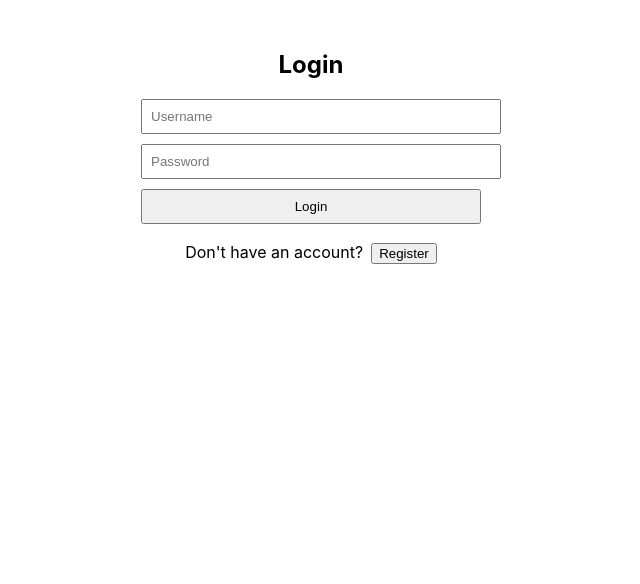
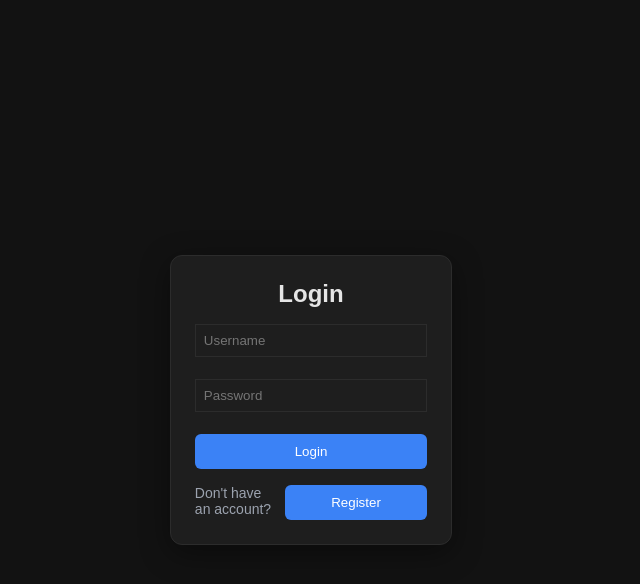
Before and after one commit to blackbook98/worthy-papercuts, a React (Create React App) app: page / in a window 1280 px wide. Shown: the top 584 px of the page, without its empty margins (329-969 px from the left). Built offline with nearby package versions, Linux system fonts and the light colour scheme.

Commit message:
Better UI

```diff
--- a/src/App.css
+++ b/src/App.css
@@ -1,38 +1,100 @@
-.App {
-  text-align: center;
+/* Reset */
+* {
+  margin: 0;
+  padding: 0;
+  box-sizing: border-box;
 }
 
-.App-logo {
-  height: 40vmin;
-  pointer-events: none;
+/* Dark theme variables */
+:root {
+  --bg: #121212;
+  --card: #1e1e1e;
+  --border: #2c2c2c;
+  --text: #e5e5e5;
+  --muted: #9ca3af;
+  --accent: #3b82f6;
 }
 
-@media (prefers-reduced-motion: no-preference) {
-  .App-logo {
-    animation: App-logo-spin infinite 20s linear;
-  }
+/* Apply globally */
+body {
+  background-color: var(--bg);
+  color: var(--text);
+  font-family: sans-serif;
 }
 
-.App-header {
-  background-color: #282c34;
-  min-height: 100vh;
+/* Root wrapper */
+.app {
+  height: 100vh;              /* full viewport height */
+  display: flex;
+  justify-content: center;    /* horizontal center */
+  align-items: center;        /* vertical center */
+  background-color: var(--bg);
+}
+
+/* Common elements */
+input {
+  width: 100%;
+  padding: 8px;
+  margin-bottom: 10px;
+  background-color: var(--card);
+  color: var(--text);
+  border: 1px solid var(--border);
+}
+
+button {
+  background-color: var(--accent);
+  color: white;
+  border: none;
+  padding: 10px 14px;
+  border-radius: 6px;
+  cursor: pointer;
+}
+
+button:hover {
+  opacity: 0.9;
+}
+
+.card {
+  width: 100%;
+  padding: 24px;
+  background-color: var(--card);
+  border-radius: 12px;
+  border: 1px solid var(--border);
+  box-shadow: 0 8px 30px rgba(0, 0, 0, 0.4);
+}
+
+.card form {
   display: flex;
   flex-direction: column;
-  align-items: center;
-  justify-content: center;
-  font-size: calc(10px + 2vmin);
-  color: white;
+  gap: 12px;
 }
 
-.App-link {
-  color: #61dafb;
+.card input {
+  width: 100%;
 }
 
-@keyframes App-logo-spin {
-  from {
-    transform: rotate(0deg);
-  }
-  to {
-    transform: rotate(360deg);
-  }
+.card button {
+  width: 100%;
 }
+
+.card h2 {
+  text-align: center;
+  margin-bottom: 16px;
+}
+
+.auth-container {
+  width: 100%;
+  max-width: 360px;
+}
+
+.auth-switch {
+  display: flex;
+  justify-content: center;
+  gap: 8px;
+  margin-top: 16px;
+}
+
+.info-text {
+  color: var(--muted);
+  font-size: 14px;
+}
--- a/src/App.js
+++ b/src/App.js
@@ -1,17 +1,20 @@
 import React from "react";
 import { BrowserRouter as Router, Routes, Route } from "react-router-dom";
 import LoginRegister from "./Pages/LoginRegister";
-import Dashboard from "./Pages/Dashboard.js"; // Create this component for the next page
+import Dashboard from "./Pages/Dashboard";
+import "./App.css";
 
 function App() {
   return (
+    <div className="app">
       <Router>
         <Routes>
           <Route path="/login" element={<LoginRegister />} />
           <Route path="/dashboard" element={<Dashboard />} />
-        <Route path="*" element={<LoginRegister />} /> {/* Default route */}
+          <Route path="*" element={<LoginRegister />} />
         </Routes>
       </Router>
+    </div>
   );
 }
 
--- a/src/Pages/Dashboard.js
+++ b/src/Pages/Dashboard.js
@@ -1,8 +1,10 @@
 import { useState } from "react";
 import axios from "../helpers/helper_axios";
 import { useNavigate } from "react-router-dom";
+import { useParams } from "react-router-dom";
 
 function Dashboard() {
+  const { userId } = useParams();
   const navigate = useNavigate();
   const [query, setQuery] = useState("");
   const [books, setBooks] = useState([]);
@@ -98,7 +100,7 @@ function Dashboard() {
     let camelMap = {
       toRead: "To Read",
       finished: "Finished",
-      currentlyReading: "Currently Reading",
+      currentlyReading: "Reading",
     };
 
     const listName = Object.keys(bookLists).find((list) =>
@@ -107,6 +109,30 @@ function Dashboard() {
     let current_list =
       listName && camelMap[listName] ? camelMap[listName] : null;
     return current_list;
+  };
+
+  const fetchBookLists = async () => {
+    try {
+      // Replace with your actual API url and params
+      const response = await axios({
+        url: `${process.env.REACT_APP_BE_URL}/lists/byUser?userId=${userId}`,
+        method: "get",
+        data: {
+          user: userId,
+        },
+      });
+      // Rearrange the lists according to type: toRead, finished, currentlyReading
+      const listsData = {
+        toRead: response.data.filter((book) => book.list === "toRead"),
+        finished: response.data.filter((book) => book.list === "finished"),
+        currentlyReading: response.data.filter(
+          (book) => book.list === "currentlyReading"
+        ),
+      };
+      setBookLists(listsData);
+    } catch (e) {
+      console.error("Error fetching book lists", e);
+    }
   };
 
   return (
@@ -177,7 +203,7 @@ function Dashboard() {
                       (b) => b.id === book.id
                     )}
                   >
-                    Currently Reading
+                    Reading
                   </option>
                   <option
                     value="finished"
@@ -198,9 +224,7 @@ function Dashboard() {
       <section style={styles.listsContainer}>
         {["toRead", "currentlyReading", "finished"].map((listName) => (
           <div key={listName} style={styles.listSection}>
-            <h2 style={styles.sectionTitle}>
-              {listName.replace(/([A-Z])/g, " $1").toUpperCase()}
-            </h2>
+            <h2>{listName.replace(/([A-Z])/g, " $1").toUpperCase()}</h2>
             {bookLists[listName].length === 0 ? (
               <p style={{ fontStyle: "italic" }}>No books in this list</p>
             ) : (
@@ -233,7 +257,7 @@ const styles = {
   title: {
     textAlign: "center",
     marginBottom: "1.5rem",
-    color: "#2c3e50",
+    color: "var(--text)",
   },
   searchContainer: {
     display: "flex",
@@ -262,6 +286,7 @@ const styles = {
     borderBottom: "2px solid #34495e",
     paddingBottom: "0.25rem",
     marginBottom: "1rem",
+    color: "var(--text)",
   },
   bookGrid: {
     display: "flex",
@@ -270,6 +295,7 @@ const styles = {
     paddingBottom: "0.5rem",
     WebkitOverflowScrolling: "touch",
     scrollbarWidth: "thin",
+    color: "var(--text)",
   },
   bookCard: {
     border: "1px solid #ddd",
--- a/src/Pages/LoginRegister.js
+++ b/src/Pages/LoginRegister.js
@@ -1,4 +1,4 @@
-import React, { useState } from "react";
+import { useState } from "react";
 import axios from "axios";
 import { useNavigate } from "react-router-dom";
 
@@ -63,21 +63,22 @@ function LoginRegister() {
   };
 
   return (
-    <div
-      style={{ maxWidth: "340px", margin: "50px auto", textAlign: "center" }}
-    >
-      <h2>{isLogin ? "Login" : "Register"}</h2>
+    <div className="app">
+      <div className="auth-container">
+        <div className="card">
+          <h2>{isLogin ? "Login" : "Create an Account"}</h2>
+
           <form onSubmit={isLogin ? handleLogin : handleRegister}>
             {!isLogin && (
               <input
-            type="name"
+                type="text"
                 placeholder="Name"
                 value={userDetails.name}
                 onChange={(e) => updateUserDetails("name", e.target.value)}
                 required
-            style={{ width: "100%", padding: "8px", marginBottom: "10px" }}
               />
             )}
+
             {!isLogin && (
               <input
                 type="email"
@@ -85,45 +86,37 @@ function LoginRegister() {
                 value={userDetails.email}
                 onChange={(e) => updateUserDetails("email", e.target.value)}
                 required
-            style={{ width: "100%", padding: "8px", marginBottom: "10px" }}
               />
             )}
+
             <input
               type="text"
               placeholder="Username"
               value={userDetails.username}
               onChange={(e) => updateUserDetails("username", e.target.value)}
               required
-          style={{ width: "100%", padding: "8px", marginBottom: "10px" }}
             />
+
             <input
               type="password"
               placeholder="Password"
               value={userDetails.password}
               onChange={(e) => updateUserDetails("password", e.target.value)}
               required
-          style={{ width: "100%", padding: "8px", marginBottom: "10px" }}
             />
-        <button type="submit" style={{ width: "100%", padding: "8px" }}>
-          {isLogin ? "Login" : "Register"}
+
+            <button type="submit">{isLogin ? "Login" : "Submit"}</button>
+          </form>
+
+          <div className="auth-switch">
+            <div className="info-text">
+              {isLogin ? "Don't have an account?" : "Already have an account?"}
+            </div>
+            <button className="secondary" onClick={() => setIsLogin(!isLogin)}>
+              {isLogin ? "Register" : "Login"}
             </button>
-      </form>
-      <div style={{ marginTop: 18 }}>
-        {isLogin ? (
-          <span>
-            Don't have an account?
-            <button style={{ marginLeft: 8 }} onClick={() => setIsLogin(false)}>
-              Register
-            </button>
-          </span>
-        ) : (
-          <span>
-            Already have an account?
-            <button style={{ marginLeft: 8 }} onClick={() => setIsLogin(true)}>
-              Login
-            </button>
-          </span>
-        )}
+          </div>
+        </div>
       </div>
     </div>
   );
```
Lines whose indentation alone changed are shown as unchanged.
